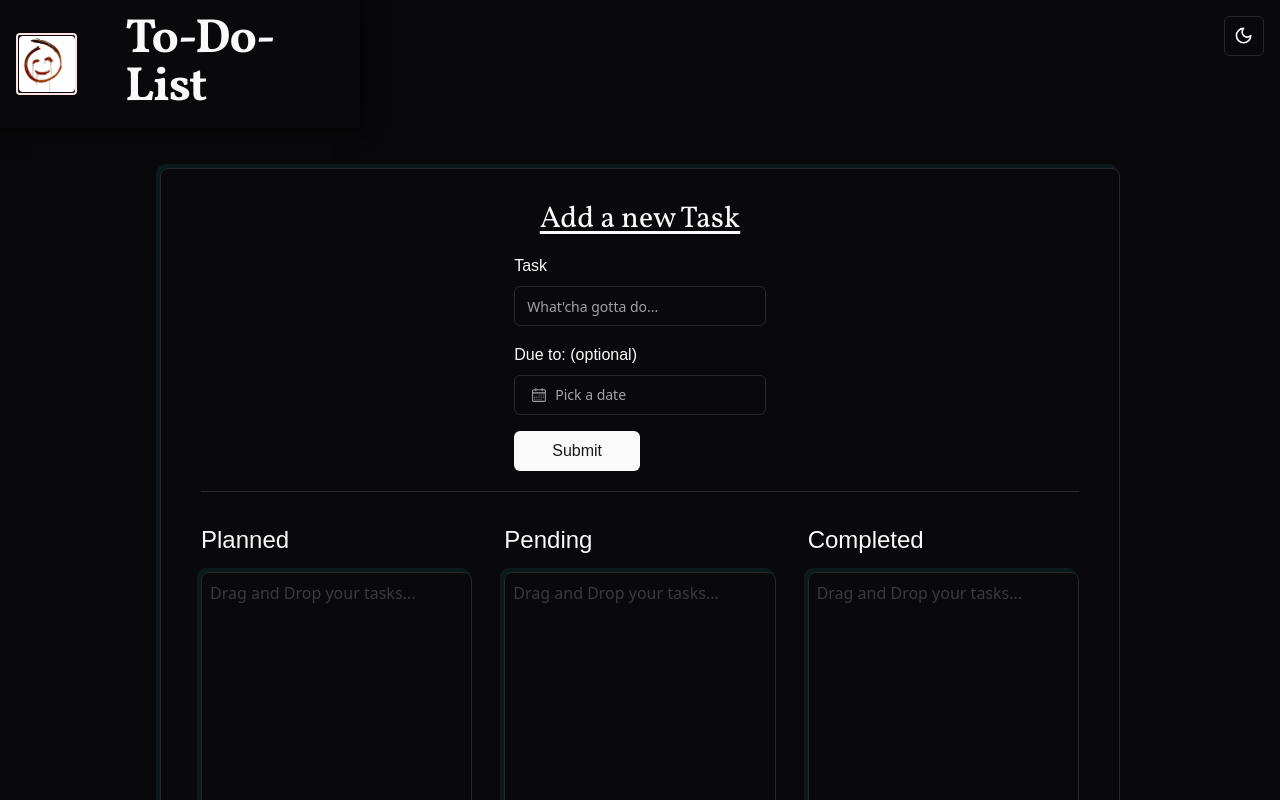
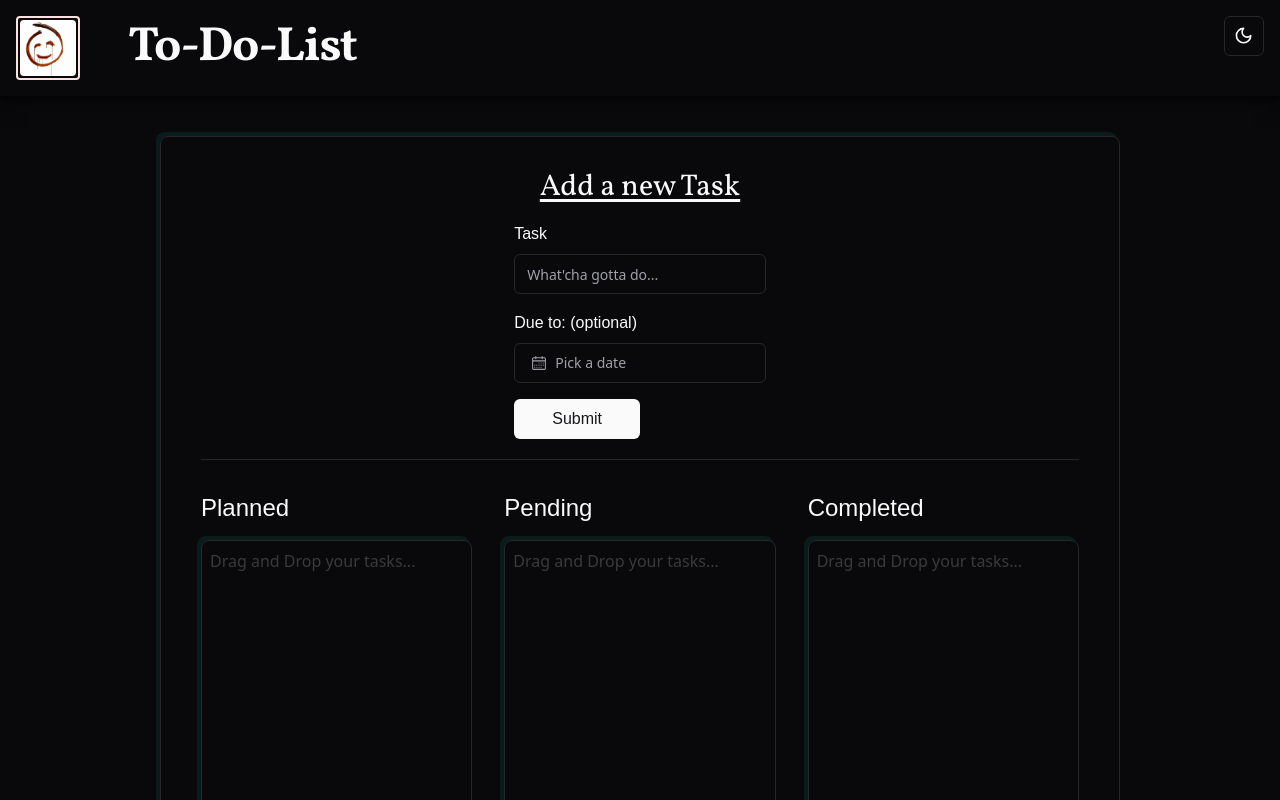
Before and after one commit to Speedle-phd/DND-React-Todolist, a React (Vite) app: page / in a window 1280 px wide. Shown: the top 800 px of the page. Built offline with nearby package versions, Linux system fonts and the light colour scheme; a web font is replaced by a local one.

Commit message:
small fix3

```diff
--- a/src/App.tsx
+++ b/src/App.tsx
@@ -47,7 +47,7 @@ function App() {
       <ThemeProvider defaultTheme='dark' storageKey='vite-ui-theme'>
          <FormProvider {...form}>
             <Navigationbar />
-            <MainSection className='w-[max(calc(100vw-20rem),360px)] mx-auto mt-10 min-h-[80dvh] border rounded-lg py-8 px-10 shadow-lightmodeAccent dark:shadow-darkmodeAccent'>
+            <MainSection className='overflow-x-hidden w-[max(calc(100vw-20rem),360px)] mx-auto mt-10 min-h-[80dvh] border rounded-lg py-8 px-6 md:px-10 shadow-lightmodeAccent dark:shadow-darkmodeAccent'>
                <AddTask />
                <TodoList />
             </MainSection>
--- a/src/components/Navigationbar.tsx
+++ b/src/components/Navigationbar.tsx
@@ -11,7 +11,7 @@ const Navigationbar = () => {
       <nav
          className='flex px-4 py-4 gap-6 md:gap-12 items-center tracking-tight relative
       dark:shadow-[0_0_10px_1px_rgba(255,255,255,.75),0_0_20px_2px_hsla(0, 0%, 100%, 0.5)]
-      shadow-[0_0_10px_1px_rgba(0,0,0,.75),0_0_20px_2px_rgba(0,0,0,.5)] max-w-[360px]'
+      shadow-[0_0_10px_1px_rgba(0,0,0,.75),0_0_20px_2px_rgba(0,0,0,.5)]'
       >
          <figure className='w-16 aspect-square border-2 rounded-sm border-red-900 dark:border-red-100 flex justify-center items-center'>
             <img
```
